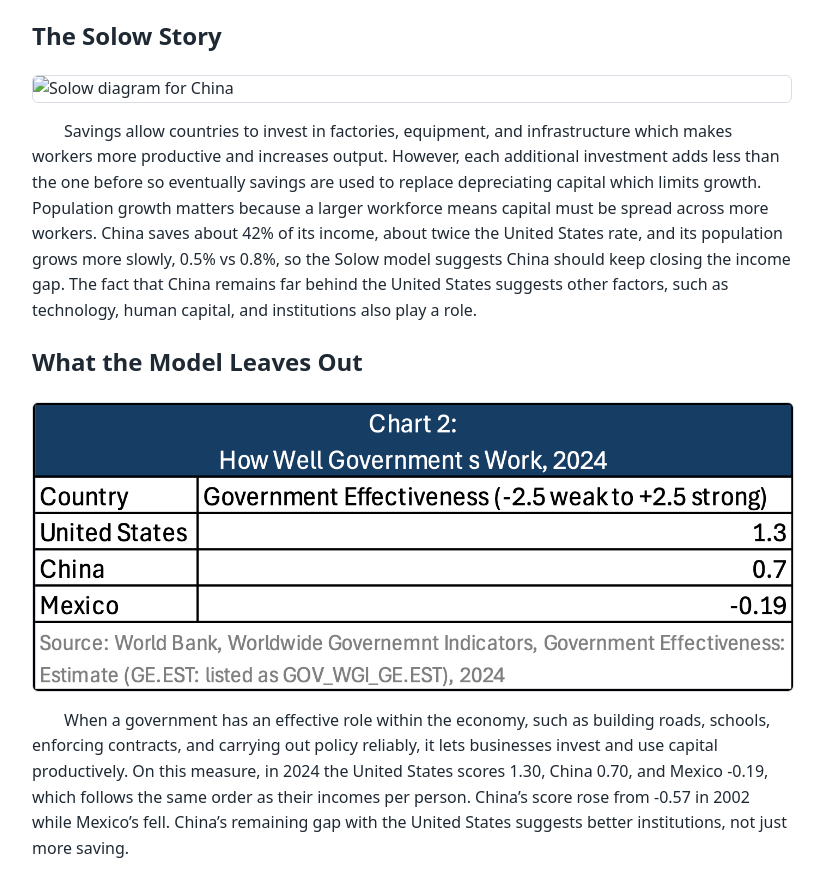
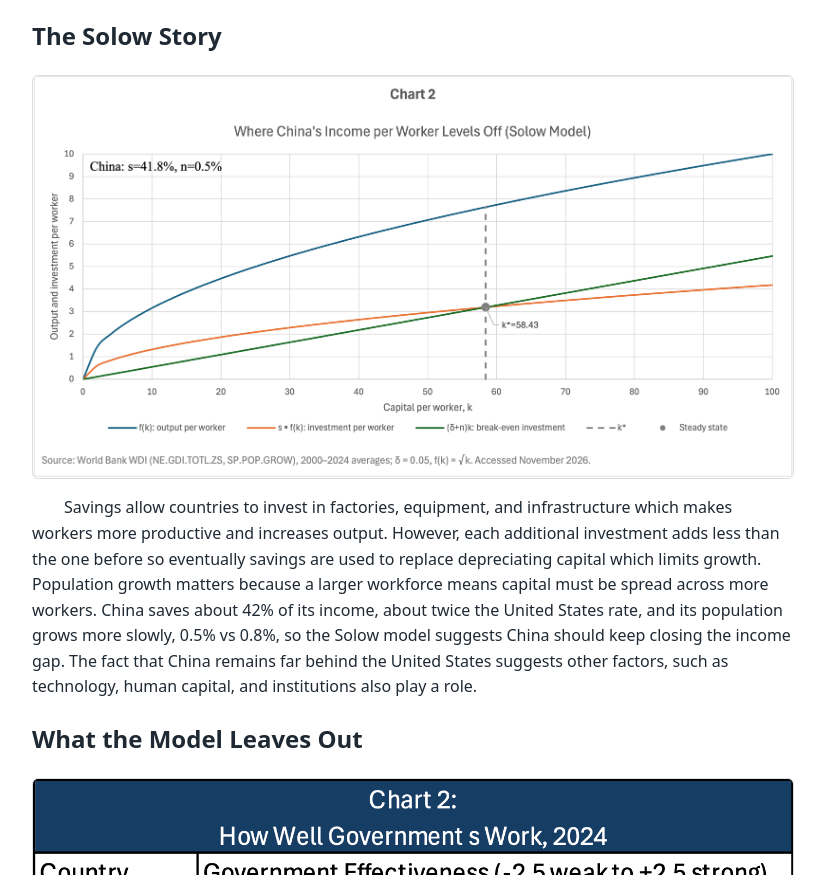
Before and after one commit to RaynaChia/e-portfolio-2027, a plain HTML site: page econ305.html in a window 1280 px wide. Shown: the part 1007-1882 px from the top of the page, without its empty margins (228-1053 px from the left). Drawn offline with Linux system fonts and the light colour scheme.

Commit message:
Update image source for Solow diagram in econ305.html

```diff
--- a/econ305.html
+++ b/econ305.html
@@ -24,7 +24,7 @@
   <p class="indent">From 2000 to 2024 China’s income per person rose greatly, from $2,237 to $13,119, passing Mexico around 2019; Mexico’s income per person only grew from $9,582 to $10,284. The United States grew slower than China at ~38%, however, it still earns ~5 times more per person in 2024 at $66,857. China has closed the gap quickly, but it still has a large gap to close.</p>
 
   <h2>The Solow Story</h2>
-  <img src="Solow.png" alt="Solow diagram for China">
+  <img src="Solow1.png" alt="Solow diagram for China">
   <p class="indent">Savings allow countries to invest in factories, equipment, and infrastructure which makes workers more productive and increases output. However, each additional investment adds less than the one before so eventually savings are used to replace depreciating capital which limits growth. Population growth matters because a larger workforce means capital must be spread across more workers. China saves about 42% of its income, about twice the United States rate, and its population grows more slowly, 0.5% vs 0.8%, so the Solow model suggests China should keep closing the income gap. The fact that China remains far behind the United States suggests other factors, such as technology, human capital, and institutions also play a role.</p>
   <h2>What the Model Leaves Out</h2>
   <img src="Table.png" alt="Government Effectiveness scores, 2024">
```
